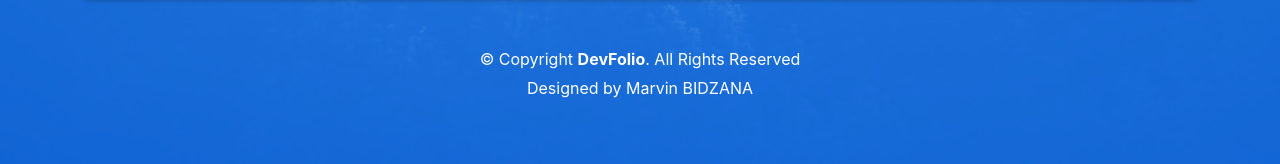
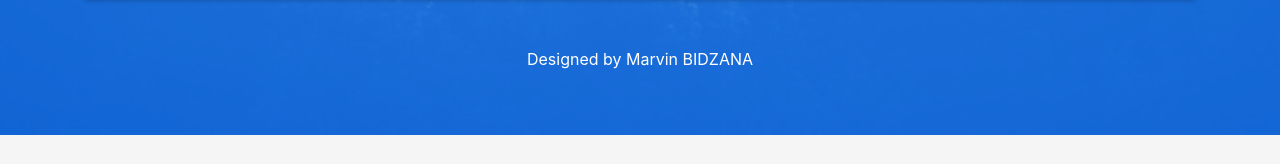
Before and after one commit to BIDZANA/Portfolio-Marvin, a plain HTML site: page index.html in a window 1280 px wide. Shown: the part 8407-8571 px from the top of the page. After the commit the page ends 8542 px from the top, so only its background shows below. Drawn offline with Linux system fonts and the light colour scheme; files whose address does not match are found by name.

Commit message:
correction copy right

```diff
--- a/index.html
+++ b/index.html
@@ -868,7 +868,6 @@
         <div class="row">
           <div class="col-sm-12">
             <div class="copyright-box">
-              <p class="copyright">&copy; Copyright <strong>DevFolio</strong>. All Rights Reserved</p>
               <div class="credits">
                 Designed by Marvin BIDZANA
               </div>
```
